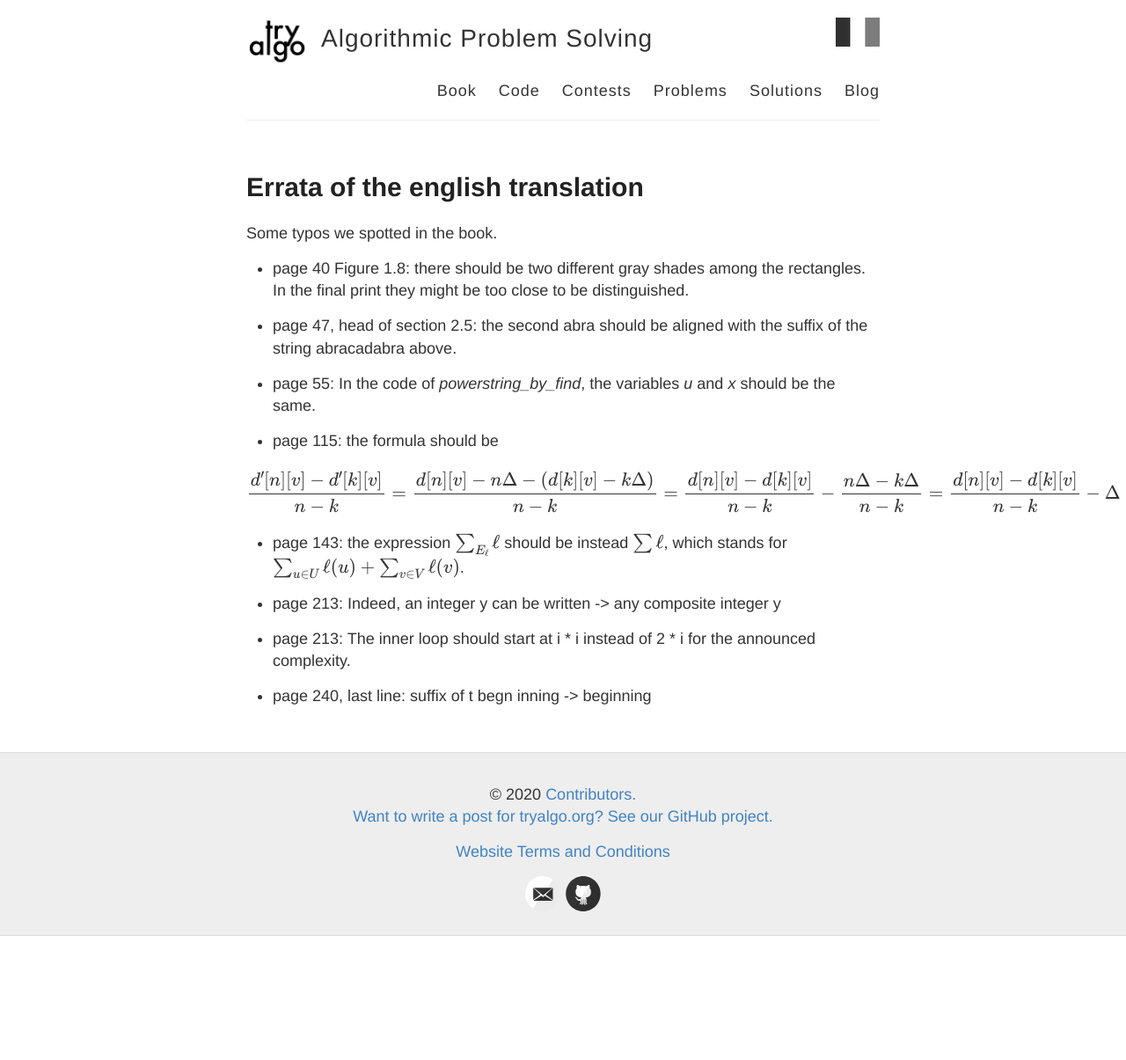
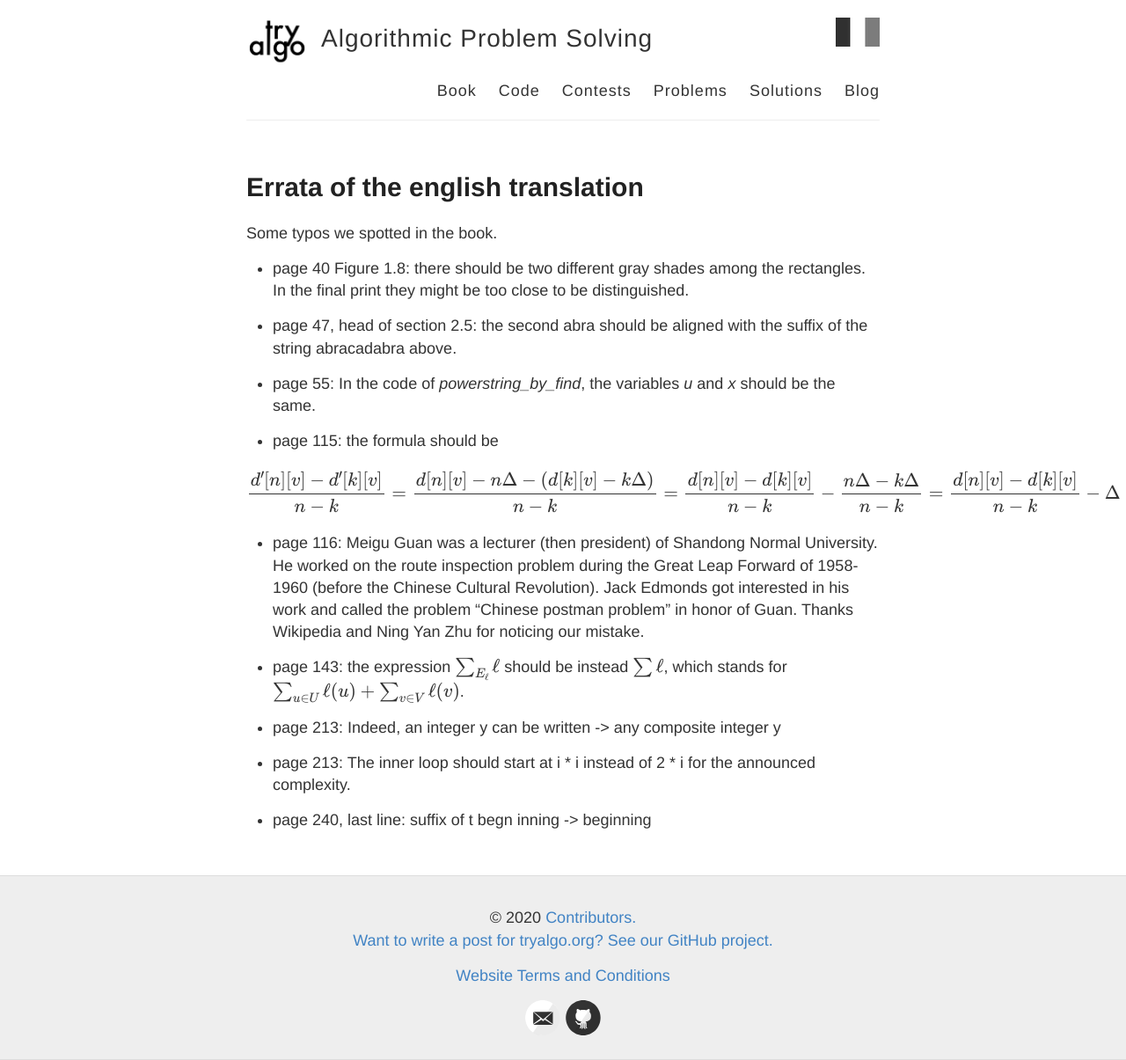
Before and after one commit to jilljenn/tryalgo.org, a Jekyll site: the page built from errata-en.md, in a window 1280 px wide. Shown: the whole page at 88% size. Built offline with Jekyll 4.4.1, drawn with Linux system fonts in a browser that asks for light colours; nearby versions of some CDN libraries; formulas are drawn with MathJax 3; comment, search, counter and statistics services are not loaded; before the commit the page ends 1064 px from its top, so only the background shows below that.

Commit message:
Fix Meigu Guan problem

```diff
--- a/errata-en.md
+++ b/errata-en.md
@@ -18,6 +18,8 @@ $$    \frac{d'[n][v] - d'[k][v]}{n-k}  = \frac{d[n][v] - n\Delta - (d[k][v] - k\
      = \frac{d[n][v] - d[k][v] }{n-k} - \frac{n\Delta - k\Delta}{n-k}\\
      = \frac{d[n][v] - d[k][v] }{n-k} - \Delta$$
 
+- page 116: Meigu Guan was a lecturer (then president) of Shandong Normal University. He worked on the route inspection problem during the Great Leap Forward of 1958-1960 (before the Chinese Cultural Revolution). Jack Edmonds got interested in his work and called the problem "Chinese postman problem" in honor of Guan. Thanks Wikipedia and Ning Yan Zhu for noticing our mistake.
+
 - page 143: the expression $\sum_{E_\ell}\ell$ should be instead $\sum \ell$, which stands for $\sum_{u\in U} \ell(u) + \sum_{v\in V} \ell(v)$.
 
 - page 213: Indeed, an integer y can be written -> any composite integer y
```
